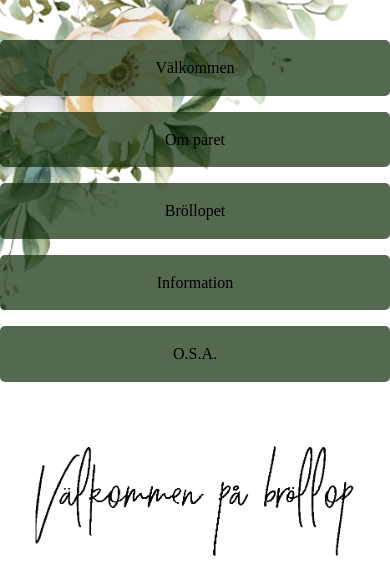
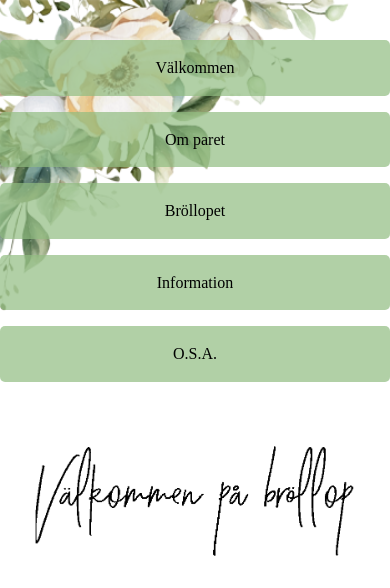
Before and after one commit to dayanamartinsayido/dayanamartinsayido.github.io, a plain HTML site: page index.html in a window 390 px wide. Shown: the top 588 px of the page. Drawn offline with Linux system fonts and the light colour scheme.

Commit message:
Add files via upload

```diff
--- a/styles.css
+++ b/styles.css
@@ -96,7 +96,7 @@ nav ul li a:focus {
 
     nav ul li a {
         text-align: center;
-        background-color: rgba(14, 40, 7, 0.7);
+        /* background-color: rgba(14, 40, 7, 0.7); */
         /* Centers the text */
         padding: 15px;
         /* Larger padding for easier tapping on mobile */
```
